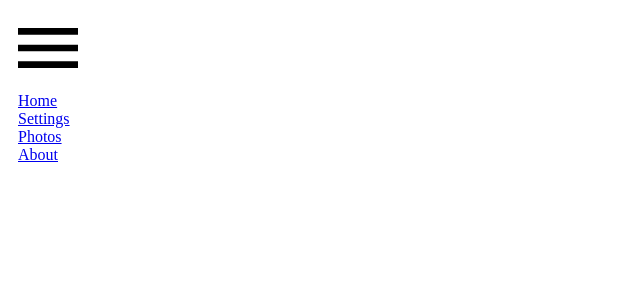
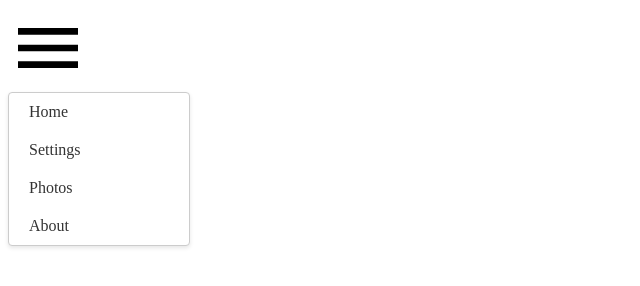
Before and after one commit to Trxllest/dynamic-UI, a website built with webpack: page index.html in a window 1280 px wide. Both pictures are taken after a click on the element 58 px from the left and 50 px from the top of the page. Shown: the whole page, without its empty margins (0-640 px from the left). Built offline with nearby package versions, Linux system fonts and the light colour scheme.

Commit message:
Add drop down styling

```diff
--- a/src/style.css
+++ b/src/style.css
@@ -9,18 +9,43 @@
 
 .icon {
     max-width: 80px;
+    cursor: pointer; /* Add a cursor pointer for better UX */
 }
 
 .menuContent {
-    display: none;
+    /* display: none; */
     position: absolute;
     padding-left: 10px;
+    transform-origin: top;
+    transform: scaleY(0);
+    opacity: 0;
+    transition: transform 0.3s ease-in-out, opacity 0.3s ease-in-out;
+
+    top: 100%;
+    background-color: #fff; /* Dropdown background color */
+    box-shadow: 0 2px 4px rgba(0, 0, 0, 0.1); /* Dropdown box shadow */
+    border: 1px solid #ccc; /* Dropdown border */
+    border-radius: 4px; /* Rounded corners */
+    overflow: hidden;
+    z-index: 1000;
+
 }
 
 .menuItem {
     display: block;
+    padding: 10px;
+    text-decoration: none;
+    color: #333; /* Menu item text color */
+    transition: background-color 0.3s ease-in-out;
+    width: 150px; /* Adjust width as needed */
+}
+
+.menuItem:hover {
+    background-color: #f5f5f5; /* Hover background color */
 }
 
 .show {
-    display: block;
+    /* display: block; */
+    transform: scaleY(1);
+    opacity: 1;
 }
```
